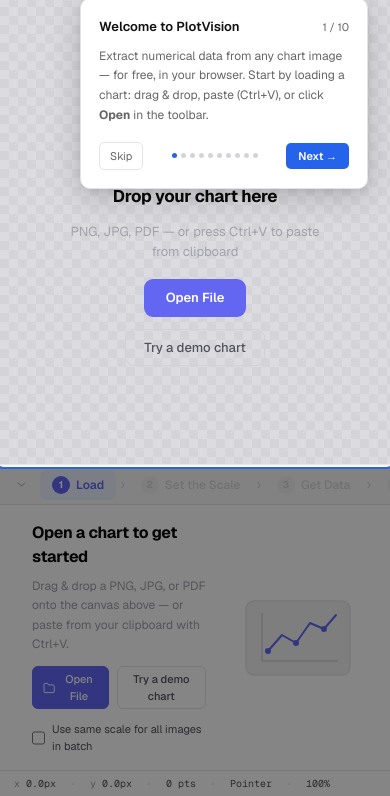
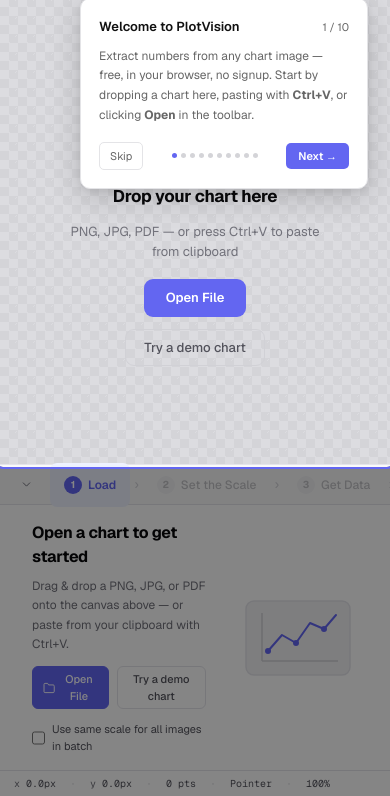
Before and after one commit to Nisarg2543/PlotVision, a website built with Vite: page index.html in a window 390 px wide. Shown: the part 48-844 px from the top of the page. Built offline with nearby package versions, Linux system fonts and the light colour scheme.

Commit message:
feat: polish — WCAG AA contrast, mobile tap targets, empty states, tour update
- WCAG AA: muted text raised to #71717a (light) / #8b8b96 (dark) for 4.5:1+ contrast
- Focus-visible: keyboard-only focus ring (2px indigo outline, suppressed for mouse)
- Mobile P3: 44px min tap targets for all buttons, tool btns, cards, dock steps
- Empty states: Step 3 shows "Set the scale first" when not calibrated; Step 4 shows "Load a chart first" when no image
- Onboarding tour: all 10 steps retargeted to dock/#canvas-container/topbar; accent color updated to indigo #6366f1; tooltips centered above dock for dock-targeted steps

```diff
--- a/src/style.css
+++ b/src/style.css
@@ -12,7 +12,7 @@
   --color-accent-dim:#eef2ff;
   --color-text:      #09090b;
   --color-text-2:    #52525b;
-  --color-muted:     #a1a1aa;
+  --color-muted:     #71717a;
   --color-faint:     #f4f4f5;
   --color-success:   #10b981;
   --color-warning:   #f59e0b;
@@ -32,7 +32,7 @@
   --color-accent-dim:#1e1b4b;
   --color-text:      #fafafa;
   --color-text-2:    #a1a1aa;
-  --color-muted:     #52525b;
+  --color-muted:     #8b8b96;
   --color-faint:     #1e1e21;
 }
 
@@ -605,9 +605,37 @@
 .text-muted { font-size: 11px; color: var(--color-muted); }
 .text-small { font-size: 11px; }
 
+/* ─── Focus-visible (keyboard navigation) ──────────────── */
+:focus-visible {
+  outline: 2px solid var(--color-accent);
+  outline-offset: 2px;
+}
+button:focus-visible, [tabindex]:focus-visible {
+  outline: 2px solid var(--color-accent);
+  outline-offset: 2px;
+  border-radius: 4px;
+}
+/* Suppress focus ring for mouse interactions */
+:focus:not(:focus-visible) { outline: none; }
+
 /* ─── Responsive ───────────────────────────────────────── */
 @media (max-width: 767px) {
   #dock { height: auto !important; }
   .dock-col-narrow, .dock-col-medium { width: 100%; }
   #dock-content { flex-direction: column; overflow-y: auto; }
+
+  /* P3: 44px minimum tap targets */
+  .tb-btn { height: 44px; min-width: 44px; padding: 0 12px; }
+  .dock-tool-btn { width: 44px; height: 44px; }
+  .dock-step { height: 44px; padding: 0 14px; }
+  .btn { min-height: 44px; }
+  .btn-sm { min-height: 36px; }
+  .icon-btn { width: 36px; height: 36px; }
+  .modal-close { width: 44px; height: 44px; }
+  .card-pick { min-height: 64px; padding: 10px 8px; }
+  .method-card { min-height: 52px; padding: 10px 12px; }
+  .dataset-row { min-height: 44px; }
+  .dock-collapse-btn { width: 36px; height: 36px; }
+  .add-ds-btn { min-height: 44px; }
+  input[type="range"] { min-height: 36px; }
 }
--- a/src/ui/onboarding.ts
+++ b/src/ui/onboarding.ts
@@ -6,68 +6,68 @@
   targetId: string;
   title: string;
   body: string;
-  position: 'right' | 'left' | 'bottom' | 'top';
+  position: 'right' | 'left' | 'bottom' | 'top' | 'above';
 }
 
 const STEPS: TourStep[] = [
   {
     targetId: 'canvas-container',
     title: 'Welcome to PlotVision',
-    body: 'Extract numerical data from any chart image — for free, in your browser. Start by loading a chart: drag & drop, paste (Ctrl+V), or click <strong>Open</strong> in the toolbar.',
+    body: 'Extract numbers from any chart image — free, in your browser, no signup. Start by dropping a chart here, pasting with <strong>Ctrl+V</strong>, or clicking <strong>Open</strong> in the toolbar.',
     position: 'right',
   },
   {
-    targetId: 'left-panel',
-    title: 'Tools',
-    body: 'Switch tools here. Key shortcuts:<br><strong>V</strong> = Pointer &nbsp;·&nbsp; <strong>C</strong> = Calibrate &nbsp;·&nbsp; <strong>A</strong> = Add Point<br><strong>T</strong> = Auto-Trace &nbsp;·&nbsp; <strong>M</strong> = Measure<br><strong>B</strong> = Scale Bar &nbsp;·&nbsp; <strong>R</strong> = Region of Interest',
-    position: 'right',
+    targetId: 'dock',
+    title: 'Step 1 — Load your chart',
+    body: 'The bottom panel guides you through 4 steps. <strong>Step 1</strong> is active now — open an image or try the demo chart to get started.',
+    position: 'top',
   },
   {
-    targetId: 'right-panel',
-    title: 'Step 1: Calibrate',
-    body: 'Open the <strong>Calibrate</strong> tab first. Select your axis type (linear, log, polar…), click <strong>Start Calibration</strong>, then click 4 known points on your chart axes and type their values.',
-    position: 'left',
+    targetId: 'dock',
+    title: 'Step 2 — Set the scale',
+    body: 'Click <strong>Step 2</strong> in the panel below. Pick your chart type, then click <strong>Start Setting Scale</strong> and mark 4 known points on the axes. PlotVision learns the coordinate system from those points.',
+    position: 'top',
   },
   {
-    targetId: 'right-panel',
-    title: 'Step 2: Add Points Manually',
-    body: 'Switch to the <strong>Data</strong> tab to see your datasets. Press <strong>A</strong> and click directly on data points in the chart to record their coordinates. The table updates live.',
-    position: 'left',
+    targetId: 'dock',
+    title: 'Step 3 — Get your data',
+    body: 'In <strong>Step 3</strong> you can add points manually (press <strong>A</strong> and click), auto-trace a curve (press <strong>T</strong>), or use detectors for bars, scatter plots, and pie charts.',
+    position: 'top',
   },
   {
-    targetId: 'right-panel',
-    title: 'Step 3: Auto-Trace a Curve',
-    body: 'Open the <strong>Trace</strong> tab. Click the canvas with the T tool to pick the curve color, then hit <strong>Preview Trace</strong>. PlotVision will trace the entire curve automatically.',
-    position: 'left',
+    targetId: 'dock',
+    title: 'Auto-trace a curve',
+    body: 'Select <strong>Trace a Line</strong> as the extraction method. Click the canvas with the T tool to sample the curve color, then press <strong>Preview Trace</strong>. PlotVision traces the entire curve automatically.',
+    position: 'top',
   },
   {
-    targetId: 'right-panel',
-    title: 'Other Extraction Modes',
-    body: 'The Trace tab also handles <strong>Bar charts</strong> (detect bars by color), <strong>Scatter plots</strong> (find markers), <strong>Pie charts</strong> (click sector boundaries), and <strong>Template matching</strong> (drag to capture a marker, find all copies).',
-    position: 'left',
+    targetId: 'dock',
+    title: 'Other extraction modes',
+    body: 'Step 3 also supports <strong>Bar charts</strong> (detect bars by color), <strong>Find dots</strong> (scatter marker detection), <strong>Pie chart</strong> (click sector edges), and <strong>Find matching symbols</strong> (template matching).',
+    position: 'top',
   },
   {
-    targetId: 'right-panel',
-    title: 'Scale Bar & Perspective',
-    body: 'In the <strong>Calibrate</strong> tab, scroll down for two special tools:<br>• <strong>Scale Bar</strong> — draw a line over a physical scale bar, enter its length.<br>• <strong>Perspective</strong> — click 4 corners to correct photos taken at an angle.',
-    position: 'left',
+    targetId: 'dock',
+    title: 'Scale bar & perspective fix',
+    body: 'In <strong>Step 2</strong>, scroll the right column for two extra tools:<br>• <strong>Ruler in chart</strong> — draw over a printed scale bar and enter its real length.<br>• <strong>Fix camera angle</strong> — click 4 corners to correct a photo taken at an angle.',
+    position: 'top',
   },
   {
-    targetId: 'right-panel',
-    title: 'Measure Tool',
-    body: 'The <strong>Measure</strong> tab lets you measure distances, angles, and areas directly on the chart — in data units once calibrated, or in real-world units if a scale bar is set.',
-    position: 'left',
+    targetId: 'dock',
+    title: 'Step 4 — Measure',
+    body: 'Click <strong>Step 4</strong> to measure distances, angles, and areas directly on the chart — in real data units once the scale is set.',
+    position: 'top',
   },
   {
     targetId: 'topbar',
-    title: 'Save Your Work',
+    title: 'Save your work',
     body: 'Click <strong>Save</strong> (Ctrl+S) to download a <code>.pvz</code> project file. Load it back anytime to resume. Your session also autosaves to the browser every 30 seconds.',
     position: 'bottom',
   },
   {
     targetId: 'topbar',
-    title: 'Export Data',
-    body: 'Click <strong>Export</strong> to download as <strong>CSV</strong>, <strong>Excel</strong>, <strong>JSON</strong>, <strong>LaTeX</strong>, or an interactive <strong>Plotly HTML</strong> chart. You can also copy to clipboard for direct paste into Excel or Google Sheets.',
+    title: 'Export your data',
+    body: 'Click <strong>Export</strong> to download as <strong>CSV</strong>, <strong>Excel</strong>, <strong>JSON</strong>, <strong>SVG</strong>, or an interactive <strong>Plotly HTML</strong> chart. Copy to clipboard for instant paste into Excel or Google Sheets.',
     position: 'bottom',
   },
 ];
@@ -107,7 +107,7 @@
     width:${rect.width + 6}px; height:${rect.height + 6}px;
     border-radius:6px;
     box-shadow: 0 0 0 9999px rgba(0,0,0,0.48);
-    outline: 2px solid #2563eb;
+    outline: 2.5px solid #6366f1;
     pointer-events:none;
     z-index:1001;
   `;
@@ -138,12 +138,14 @@
     tooltip.style.left = `${Math.min(rect.left, window.innerWidth - 310)}px`;
     tooltip.style.top  = `${Math.min(rect.bottom + gap, window.innerHeight - 260)}px`;
   } else {
-    tooltip.style.left   = `${rect.left}px`;
+    // 'top' / 'above' — show tooltip above the target element, centered
+    const left = Math.max(10, Math.min(rect.left + rect.width / 2 - 144, window.innerWidth - 310));
+    tooltip.style.left   = `${left}px`;
     tooltip.style.bottom = `${window.innerHeight - rect.top + gap}px`;
   }
 
   const dots = STEPS.map((_, i) =>
-    `<div style="width:5px;height:5px;border-radius:50%;background:${i === index ? '#2563eb' : (isDark ? '#3a3a3a' : '#d4d4d8')};flex-shrink:0;"></div>`
+    `<div style="width:5px;height:5px;border-radius:50%;background:${i === index ? '#6366f1' : (isDark ? '#3a3a3a' : '#d4d4d8')};flex-shrink:0;"></div>`
   ).join('');
 
   const muted = isDark ? '#a1a1aa' : '#666';
@@ -159,7 +161,7 @@
       <button id="tour-skip" style="padding:5px 10px;font-size:11px;background:none;color:${muted};border:1px solid ${borderCol};border-radius:5px;cursor:pointer;font-family:inherit;white-space:nowrap;">Skip</button>
       <div style="flex:1;display:flex;justify-content:center;gap:4px;flex-wrap:wrap;">${dots}</div>
       ${index > 0 ? `<button id="tour-prev" style="padding:5px 10px;font-size:11px;background:none;color:${muted};border:1px solid ${borderCol};border-radius:5px;cursor:pointer;font-family:inherit;">← Back</button>` : ''}
-      <button id="tour-next" style="padding:5px 12px;font-size:11px;background:#2563eb;color:#fff;border:none;border-radius:5px;cursor:pointer;font-weight:600;font-family:inherit;white-space:nowrap;">
+      <button id="tour-next" style="padding:5px 12px;font-size:11px;background:#6366f1;color:#fff;border:none;border-radius:5px;cursor:pointer;font-weight:600;font-family:inherit;white-space:nowrap;">
         ${index === STEPS.length - 1 ? '🎉 Get started' : 'Next →'}
       </button>
     </div>
--- a/src/ui/step-data.ts
+++ b/src/ui/step-data.ts
@@ -71,6 +71,25 @@
 
 export function renderStepData(container: HTMLElement): void {
   const state = getState();
+
+  if (!state.calibration.isComplete) {
+    const hint = makeDiv('');
+    hint.style.cssText = 'flex:1;display:flex;flex-direction:column;align-items:center;justify-content:center;gap:10px;padding:24px;';
+    const icon = makeDiv('');
+    icon.style.cssText = 'width:48px;height:48px;border-radius:14px;background:var(--color-accent-dim);display:flex;align-items:center;justify-content:center;';
+    icon.innerHTML = `<svg width="22" height="22" viewBox="0 0 24 24" fill="none" stroke="var(--color-accent)" stroke-width="1.8" stroke-linecap="round" stroke-linejoin="round"><path d="M12 20h9"/><path d="M16.5 3.5a2.121 2.121 0 0 1 3 3L7 19l-4 1 1-4 12.5-12.5z"/></svg>`;
+    const title = makeDiv('');
+    title.style.cssText = 'font-size:14px;font-weight:700;color:var(--color-text);text-align:center;';
+    title.textContent = 'Set the scale first';
+    const sub = makeDiv('');
+    sub.style.cssText = 'font-size:12px;color:var(--color-muted);text-align:center;max-width:240px;line-height:1.6;';
+    sub.textContent = 'Go to Step 2 and calibrate the axes before extracting data.';
+    hint.appendChild(icon);
+    hint.appendChild(title);
+    hint.appendChild(sub);
+    container.appendChild(hint);
+    return;
+  }
 
   // Left column: datasets + extraction method picker
   const leftCol = makeDiv('dock-col dock-col-narrow dock-col-border');
```
Also changed, not shown: src/ui/step-measure.ts (+21 -0 lines).
